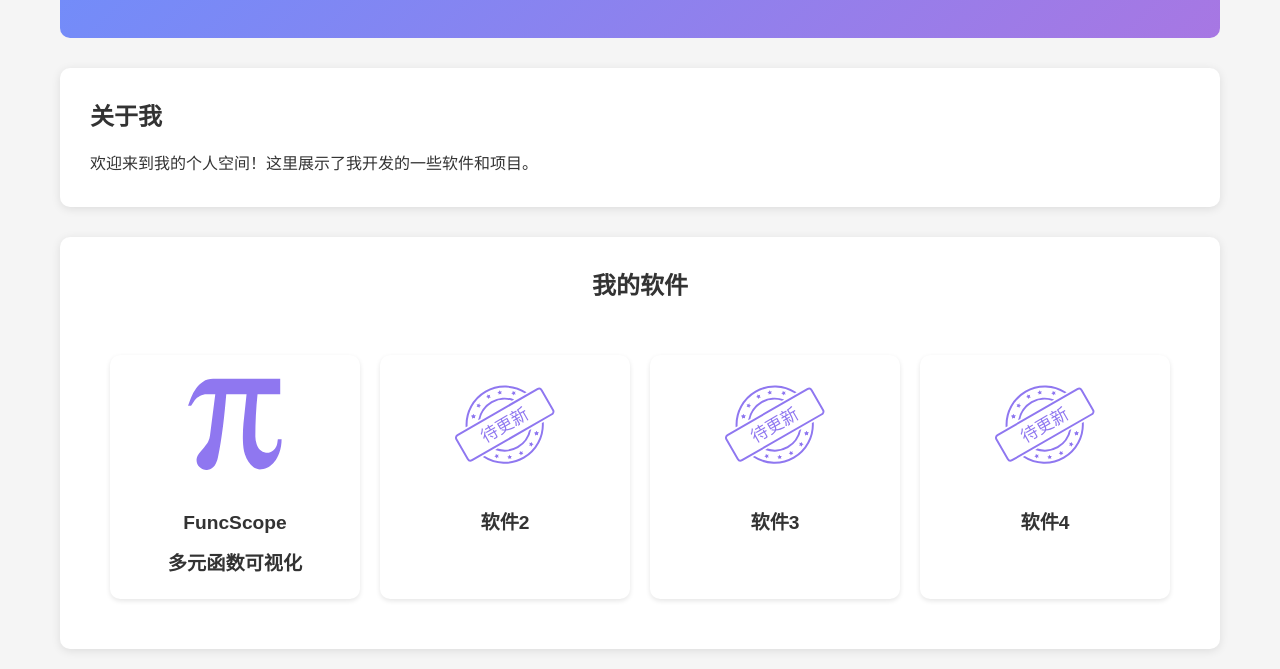
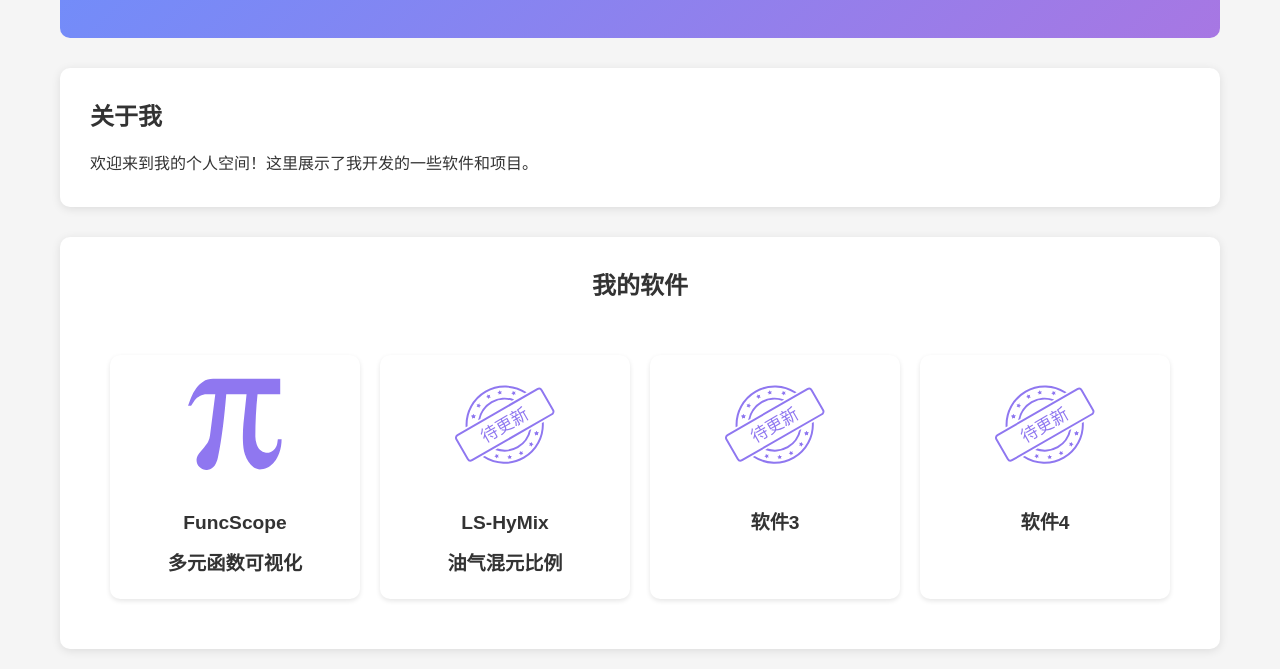
Before and after one commit to NullPointer009/NullPointer009.github.io, a plain HTML site: page index.html in a window 1280 px wide. Shown: the part 136-805 px from the top of the page. Drawn offline with Linux system fonts and the light colour scheme.

Commit message:
Update index.html

```diff
--- a/index.html
+++ b/index.html
@@ -31,9 +31,10 @@
                     </a>
                 </div>
                 <div class="software-card">
-                    <a href="LS_HyMix/LS_HyMix.html" target="_blank">
+                    <a href="ls_hymix/LS_HyMix.html" target="_blank">
                         <img src="static/icons/wait_for_update.svg" alt="软件2">
-                        <h3>软件2</h3>
+                        <h3>LS-HyMix</h3>
+                        <h3>油气混元比例</h3>
                     </a>
                 </div>
                 <div class="software-card">
```
